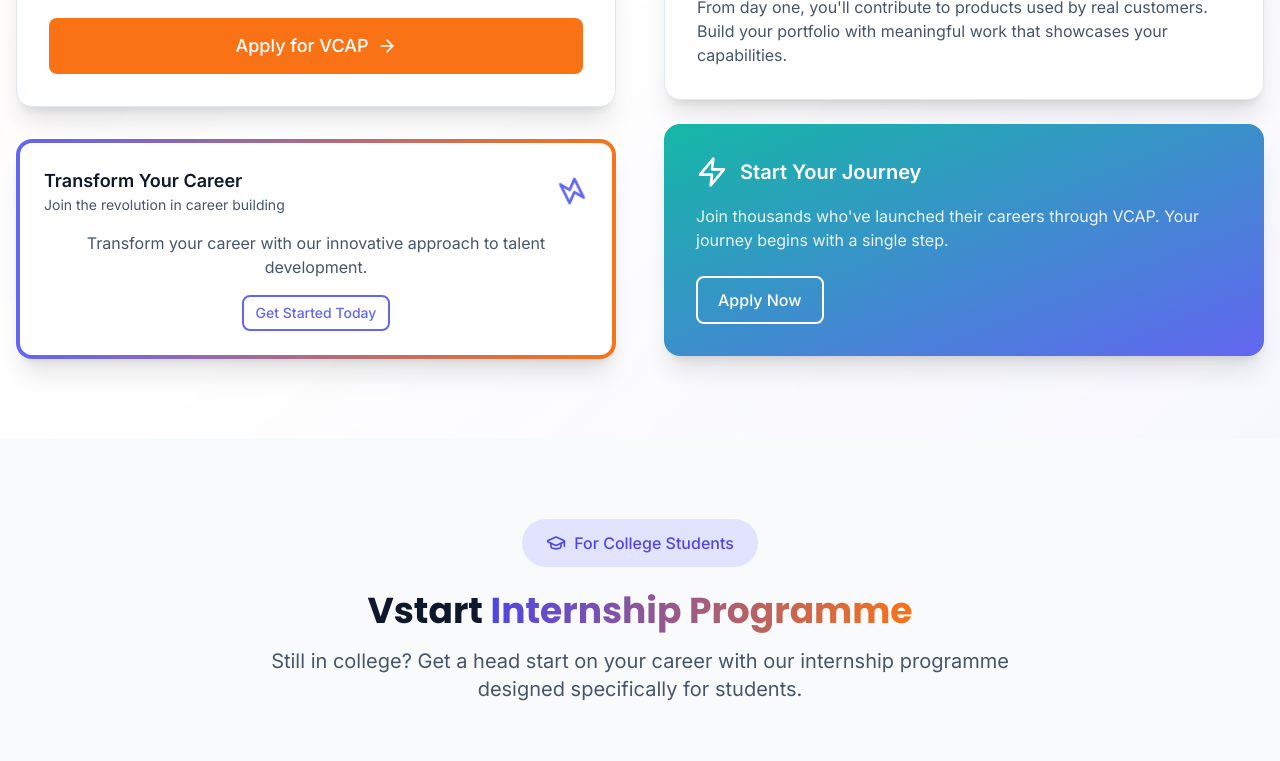
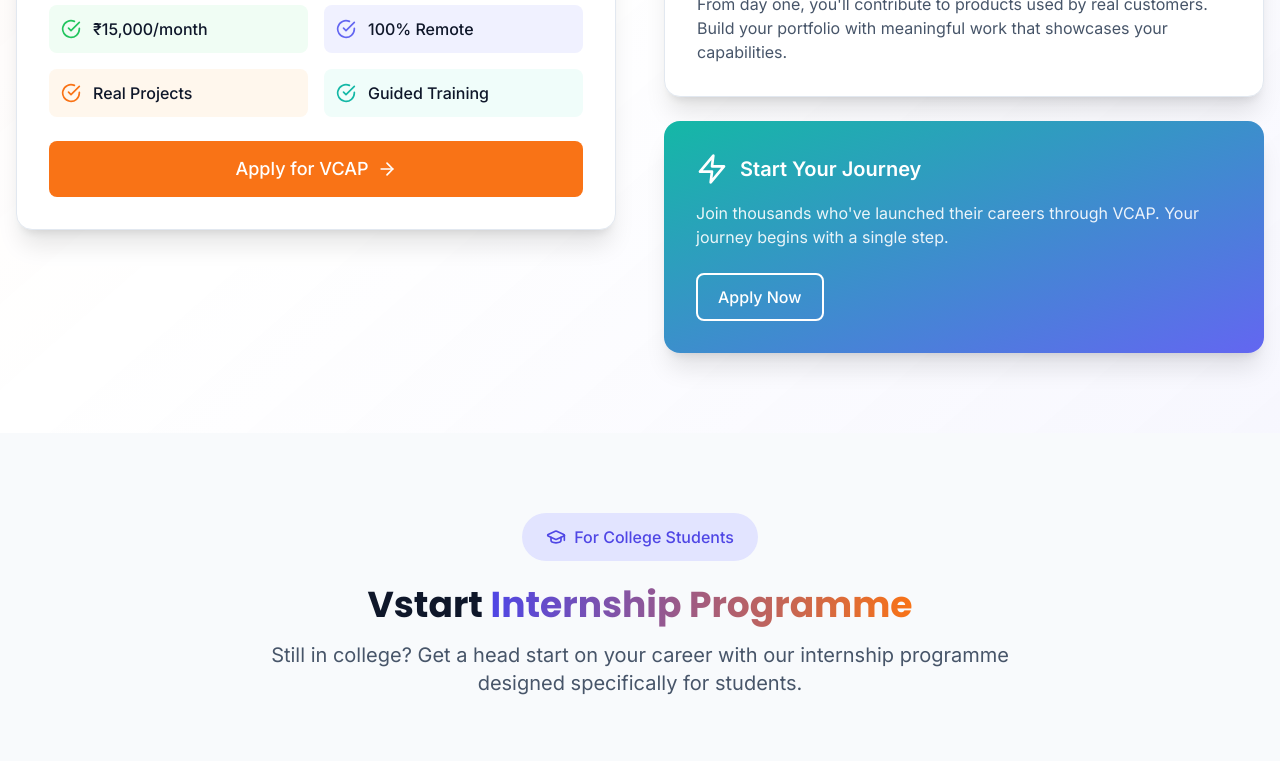
Before and after one commit to contactvibai/vibai, a React (Vite) app: page / in a window 1280 px wide. Shown: the part 1700-2461 px from the top of the page. Built offline with nearby package versions, Linux system fonts and the light colour scheme.

Commit message:
Remove Transform Your Career section

```diff
--- a/src/pages/Home.tsx
+++ b/src/pages/Home.tsx
@@ -400,35 +400,6 @@ const Home: React.FC = () => {
                   </div>
                 </AnimatedSection>
 
-                <AnimatedSection delay={0.4} direction="left">
-                  <div className="bg-gradient-to-r from-primary-500 to-accent-500 rounded-2xl p-1 shadow-xl">
-                    <div className="bg-white dark:bg-dark-950 rounded-xl p-6">
-                      <div className="flex items-center justify-between mb-4">
-                        <div>
-                          <h4 className="text-lg font-semibold">Transform Your Career</h4>
-                          <p className="text-dark-600 dark:text-dark-400 text-sm">
-                            Join the revolution in career building
-                          </p>
-                        </div>
-                        <motion.div
-                          animate={{ rotate: [0, 360] }}
-                          transition={{ duration: 20, repeat: Infinity, ease: "linear" }}
-                        >
-                          <Zap className="h-8 w-8 text-primary-500" />
-                        </motion.div>
-                      </div>
-
-                      <div className="text-center">
-                        <p className="text-dark-600 dark:text-dark-400 mb-4">
-                          Transform your career with our innovative approach to talent development.
-                        </p>
-                        <Button href="/contact" variant="outline" size="sm">
-                          Get Started Today
-                        </Button>
-                      </div>
-                    </div>
-                  </div>
-                </AnimatedSection>
               </div>
 
               {/* Right Side - Visual Elements */}
```
